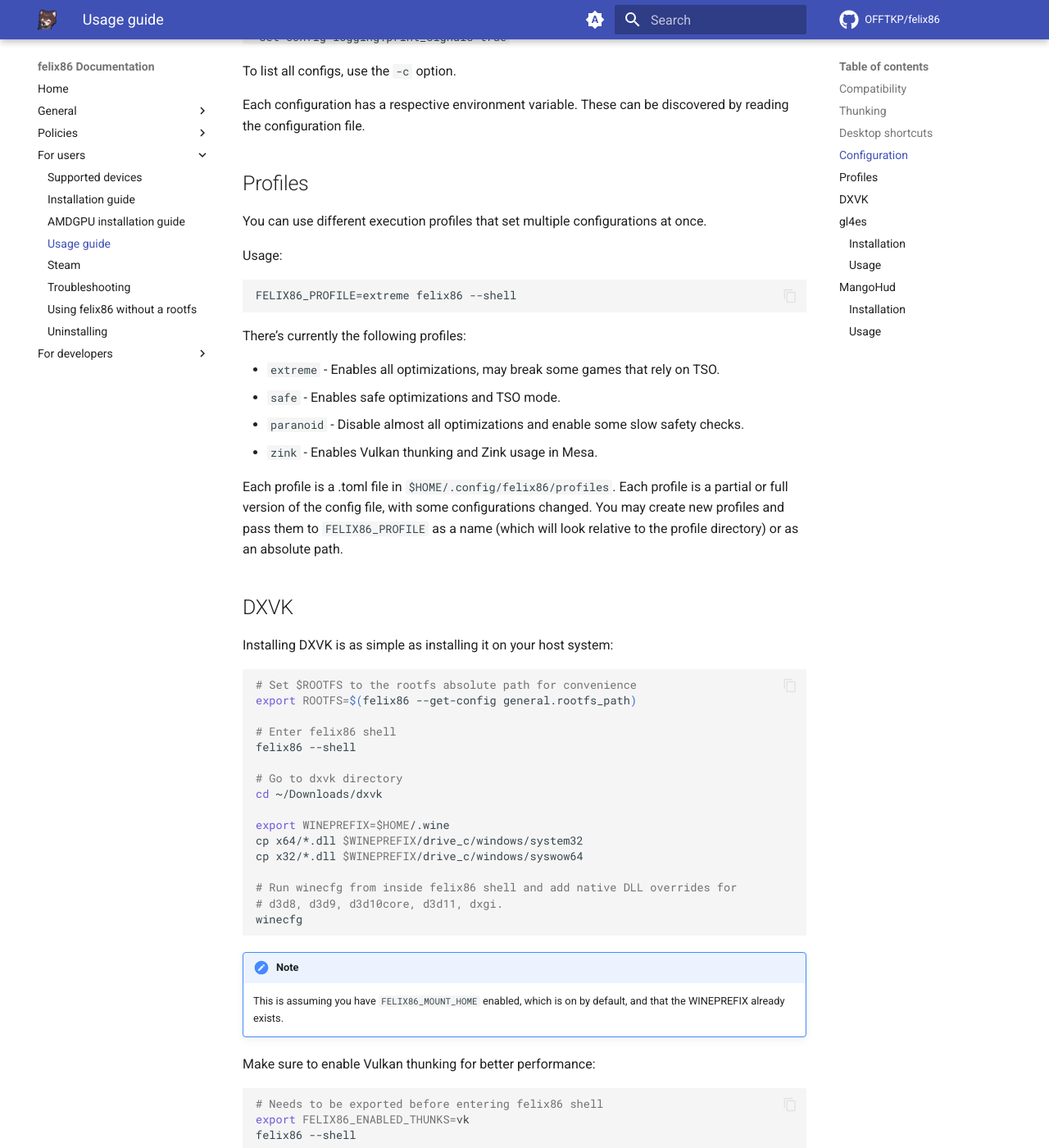
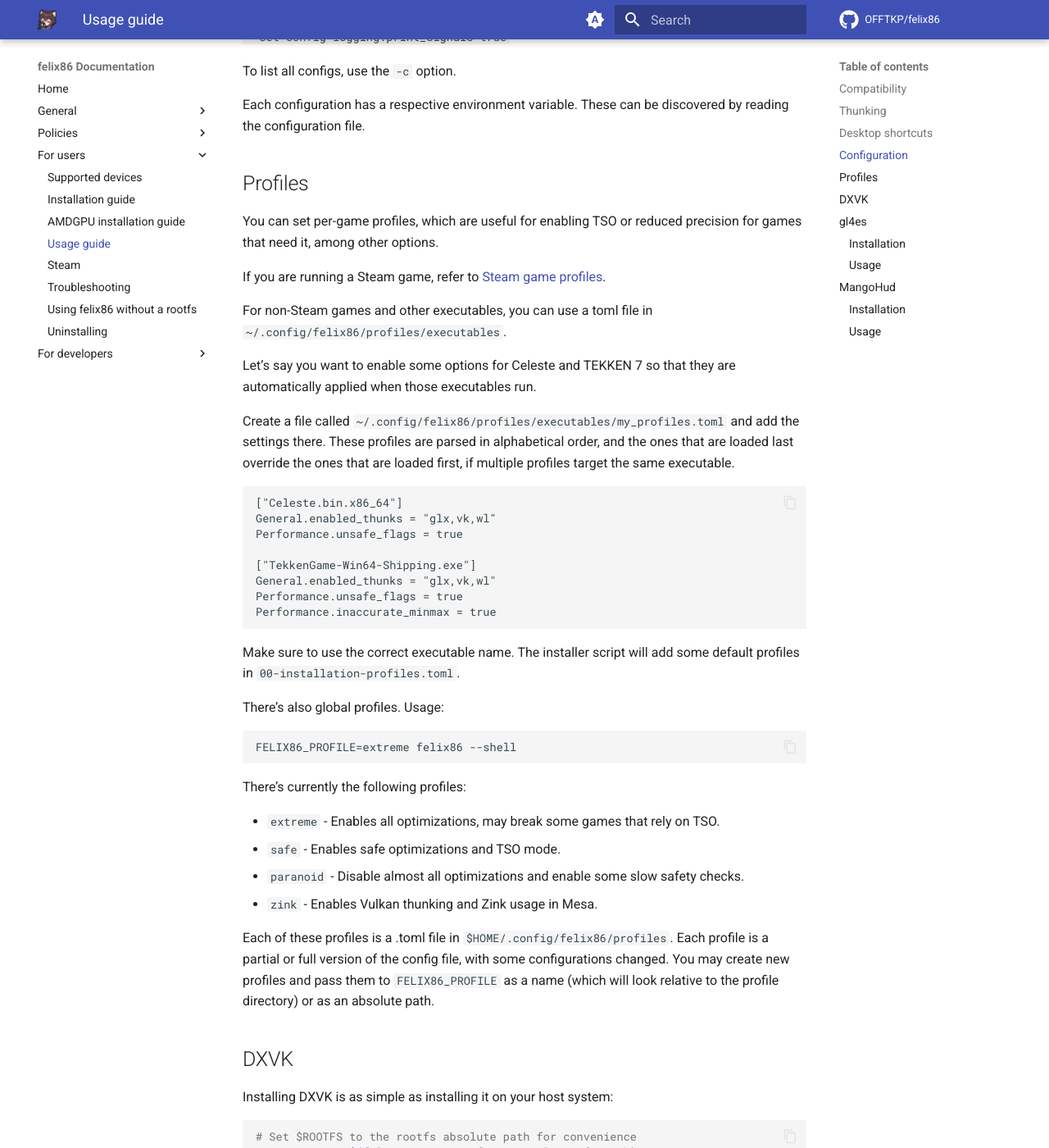
Before and after one commit to felix86-emu/docs, an MkDocs documentation site: the page built from docs/users/usage-guide.md, in a window 1280 px wide and 1400 px high, scrolled down 1886 px. Shown: the whole window at 82% size. Built offline with MkDocs 1.6.1 and Material for MkDocs 9.7.7, drawn with Linux system fonts in a browser that asks for light colours; comment, search, counter and statistics services are not loaded.

Commit message:
Update docs

````diff
--- a/docs/users/usage-guide.md
+++ b/docs/users/usage-guide.md
@@ -77,9 +77,28 @@ Each configuration has a respective environment variable. These can be discovere
 
 ## Profiles
 
-You can use different execution profiles that set multiple configurations at once.
+You can set per-game profiles, which are useful for enabling TSO or reduced precision for games that need it, among other options.
 
-Usage:
+If you are running a Steam game, refer to [Steam game profiles](https://felix86.com/docs/users/steam/#profiles).
+
+For non-Steam games and other executables, you can use a toml file in `~/.config/felix86/profiles/executables`.
+
+Let's say you want to enable some options for Celeste and TEKKEN 7 so that they are automatically applied when those executables run.
+
+Create a file called `~/.config/felix86/profiles/executables/my_profiles.toml` and add the settings there. These profiles are parsed in alphabetical order, and the ones that are loaded last override the ones that are loaded first, if multiple profiles target the same executable.
+```
+["Celeste.bin.x86_64"]
+General.enabled_thunks = "glx,vk,wl"
+Performance.unsafe_flags = true
+
+["TekkenGame-Win64-Shipping.exe"]
+General.enabled_thunks = "glx,vk,wl"
+Performance.unsafe_flags = true
+Performance.inaccurate_minmax = true
+```
+Make sure to use the correct executable name. The installer script will add some default profiles in `00-installation-profiles.toml`.
+
+There's also global profiles. Usage:
 ```
 FELIX86_PROFILE=extreme felix86 --shell
 ```
@@ -91,7 +110,7 @@ There's currently the following profiles:
 - `paranoid` - Disable almost all optimizations and enable some slow safety checks.
 - `zink` - Enables Vulkan thunking and Zink usage in Mesa.
 
-Each profile is a .toml file in `$HOME/.config/felix86/profiles`. Each profile is a partial or full version of the config file, with some configurations changed. You may create new profiles and pass them to `FELIX86_PROFILE` as a name (which will look relative to the profile directory) or as an absolute path.
+Each of these profiles is a .toml file in `$HOME/.config/felix86/profiles`. Each profile is a partial or full version of the config file, with some configurations changed. You may create new profiles and pass them to `FELIX86_PROFILE` as a name (which will look relative to the profile directory) or as an absolute path.
 
 ## DXVK
 
````
